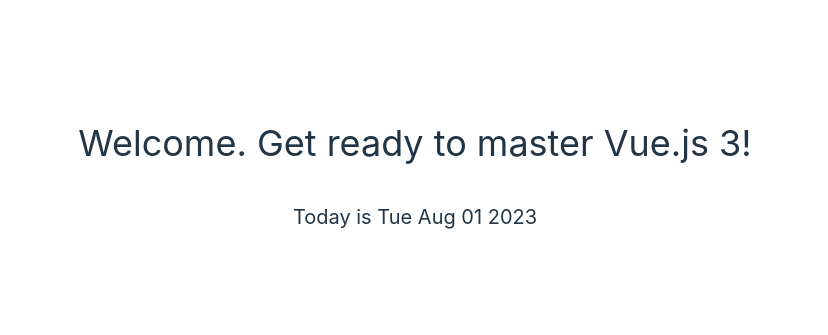
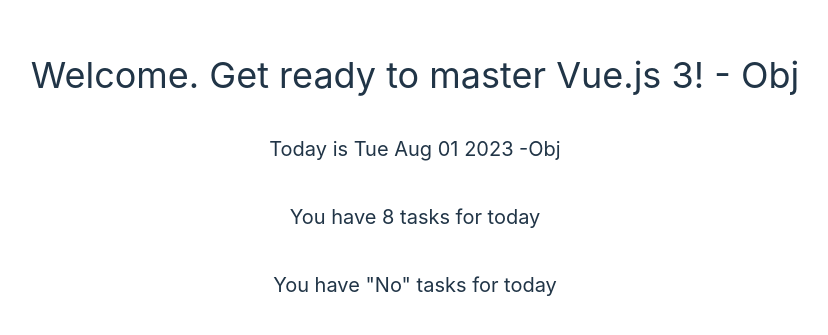
Before and after one commit to shshohagh/ostad, a Vue app in the folder p2/: page / in a window 1280 px wide. Shown: the part 255-590 px from the top of the page, without its empty margins (225-1053 px from the left). Built offline with nearby package versions, Linux system fonts and the light colour scheme.

Commit message:
m3 > 06-display-data-from-object-and-array

```diff
--- a/p2/src/App.vue
+++ b/p2/src/App.vue
@@ -5,12 +5,19 @@
   const date = new Date()
   return date.toDateString()
 }
+const data = {
+  message:'Welcome. Get ready to master Vue.js 3! - Obj',
+  date:getDate()+' -Obj',
+  tasks:['"No"',1,2,3,4,5,6,7]
+}
 </script>
 
 <template>
   <div class="container mx-auto flex items-center justify-center min-h-screen flex-col">
-    <h1 class="text-4xl">{{ message }}</h1>
-    <h2 class="mt-10 text-xl text-white-700">Today is <span>{{ getDate() }}</span></h2>
+    <h1 class="text-4xl">{{ data.message }}</h1>
+    <h2 class="mt-10 text-xl text-white-700">Today is <span>{{ data.date }}</span></h2>
+    <h3 class="mt-10 text-xl text-white-700">You have <span>{{ data.tasks.length }}</span> tasks for today</h3>
+    <h3 class="mt-10 text-xl text-white-700">You have <span>{{ data.tasks[0] }}</span> tasks for today</h3>
   </div>
 </template>
 
```
